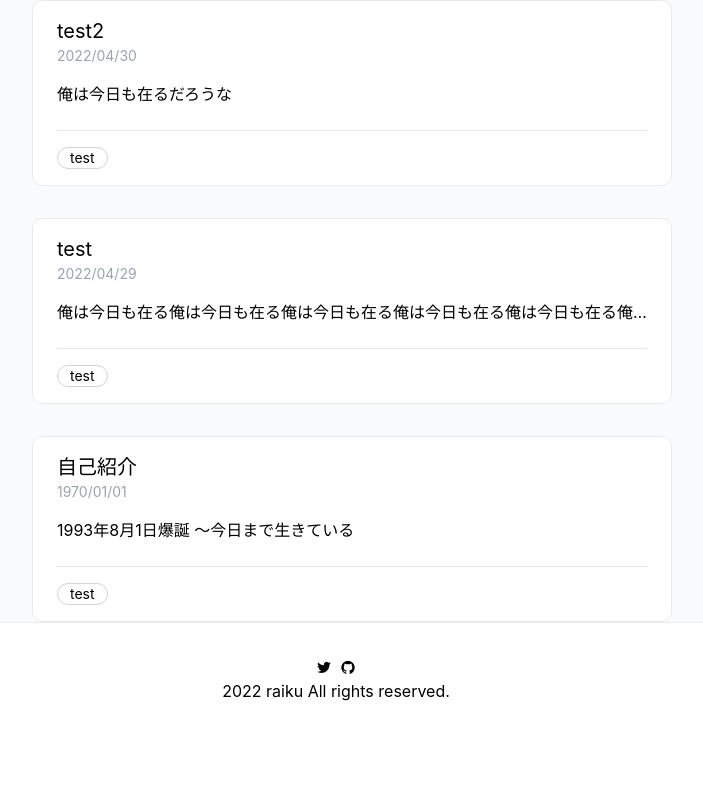
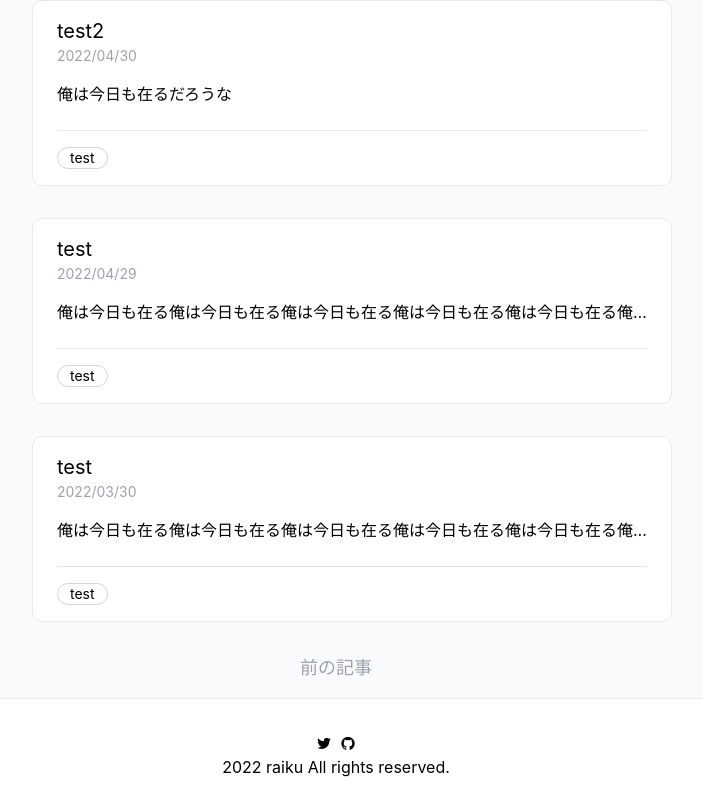
Before and after one commit to gouko0801/my-blog, a Next.js app in the folder dashboard/: page / in a window 1280 px wide. Shown: the part 577-1388 px from the top of the page, without its empty margins (304-1007 px from the left). Before the commit the page ends 1312 px from the top, so only its background shows below. Built offline with nearby package versions, Linux system fonts and the light colour scheme.

Commit message:
記事一覧で次の記事前の記事ボタン作成

```diff
--- /dev/null
+++ b/dashboard/content/index3.md
@@ -0,0 +1,7 @@
+---
+title: "test"
+date: "2022/03/29"
+tags: "test"
+---
+
+俺は今日も在る俺は今日も在る俺は今日も在る俺は今日も在る俺は今日も在る俺は今日も在る俺は今日も在る俺は今日も在る俺は今日も在る俺は今日も在る俺は今日も在る俺は今日も在る俺は今日も在る俺は今日も在る俺は今日も在る俺は今日も在る俺は今日も在る
--- /dev/null
+++ b/dashboard/content/index4.md
@@ -0,0 +1,7 @@
+---
+title: "test"
+date: "2022/03/30"
+tags: "test"
+---
+
+俺は今日も在る俺は今日も在る俺は今日も在る俺は今日も在る俺は今日も在る俺は今日も在る俺は今日も在る俺は今日も在る俺は今日も在る俺は今日も在る俺は今日も在る俺は今日も在る俺は今日も在る俺は今日も在る俺は今日も在る俺は今日も在る俺は今日も在る
--- a/dashboard/src/components/molecule/pager.tsx
+++ b/dashboard/src/components/molecule/pager.tsx
@@ -12,13 +12,13 @@ export const Pager: React.FC<Props> = ({ prev, next }) => {
     <ul className='flex p-0 mt-8 mb-4 justify-center'>
       {next && (
         <LinkButton
-          content={'<<'}
+          content={'次の記事'}
           href={next!}
         />
       )}
       {prev && (
         <LinkButton
-          content={'>>'}
+          content={'前の記事'}
           href={prev!}
         />
       )}
--- a/dashboard/src/components/molecule/tab-button-list.tsx
+++ b/dashboard/src/components/molecule/tab-button-list.tsx
@@ -12,7 +12,7 @@ export const TabButtonList: React.FC<Props> = ({ selected }) => {
     <ul className='flex p-0 my-2'>
       <LinkButton
         content={'SelfIntro'}
-        href={'self-intro'}
+        href={'/self-intro'}
         className={selected === '/self-intro' ? `${addClass} underline underline-offset-0` : addClass}
       />
     </ul>
--- a/dashboard/src/lib/api.ts
+++ b/dashboard/src/lib/api.ts
@@ -40,7 +40,7 @@ export const getPostBySlug = (slug: string, fields: Field[] = []) => {
   const fileContents = fs.readFileSync(fullPath, 'utf8');
   const { data, content } = matter(fileContents);
 
-  // TODO:typeの初期化処理の変更
+  // TODO:itemsの初期化処理の変更
   const items: Post = {
     slug: '',
     content: '',
--- a/dashboard/src/pages/index.tsx
+++ b/dashboard/src/pages/index.tsx
@@ -2,22 +2,44 @@ import type { InferGetStaticPropsType, NextPage } from 'next';
 import { getAllPosts } from '../lib/api';
 import { Layout } from '../components/organism/layout';
 import { ArticleList } from '../components/molecule/article-list';
+import { useRouter } from 'next/router';
+import { useEffect, useState } from 'react';
 import { Pager } from '../components/molecule/pager';
 
 type Props = InferGetStaticPropsType<typeof getStaticProps>;
+// 1ページ辺りの記事の最大値
+const LIMIT = 5;
 
 export const getStaticProps = async () => {
-  const allPosts = getAllPosts(['slug', 'title', 'date', 'tags', 'content']);
+  const posts = getAllPosts(['slug', 'title', 'date', 'tags', 'content']);
   return {
-    props: { allPosts },
+    props: { posts },
   };
 };
 
-const Home: NextPage<Props> = ({ allPosts }) => {
+const Home: NextPage<Props> = ({ posts }) => {
+  const router = useRouter();
+  const query = router.query;
+  const [page, setPage] = useState(1);
+  const pageMax = Math.ceil(posts.length / LIMIT);
+  const pagePosts = posts.filter((_, i) => i >= page * LIMIT - LIMIT && i <= page * LIMIT - 1);
+  const prev = page < pageMax ? `/?page=${page + 1}`: null;
+  const next = page > 1 ? `/?page=${page - 1}`: null;
+
+  useEffect(() => {
+    if (router.isReady) {
+      const newPage = query.page ? Number(query.page) : 1;
+      setPage(newPage);
+    }
+  }, [query, router]);
   return (
     <Layout>
       <ArticleList
-        posts={allPosts}
+        posts={pagePosts}
+      />
+      <Pager
+        prev={prev}
+        next={next}
       />
     </Layout>
   );
--- a/dashboard/src/pages/self-intro.tsx
+++ b/dashboard/src/pages/self-intro.tsx
@@ -25,7 +25,6 @@ export const getStaticProps = async () => {
 
 const SelfIntro: NextPage<Props> = ({ post }) => {
   const router = useRouter();
-  console.log(router.pathname);
   return (
     <Layout
       title={post.title}
```
